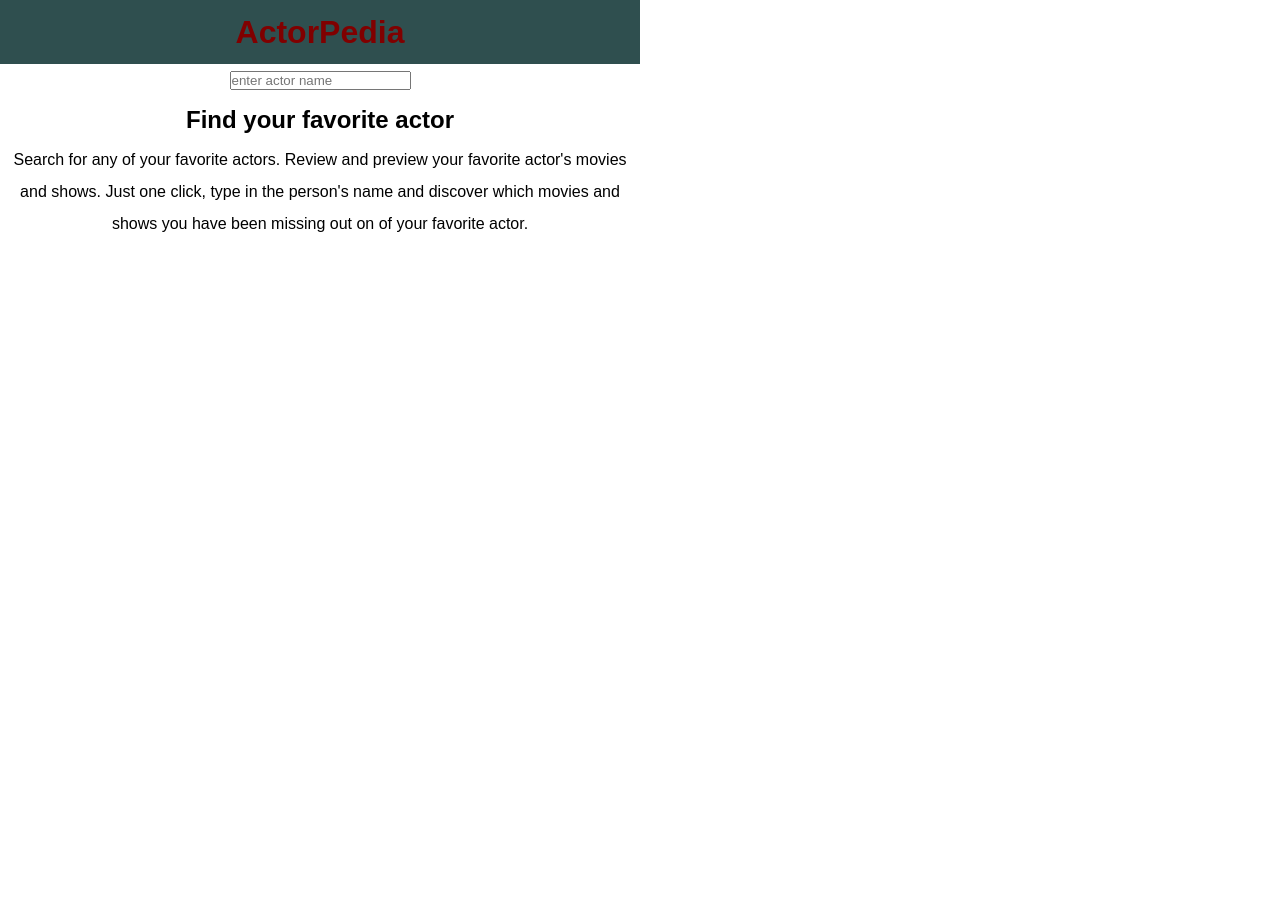
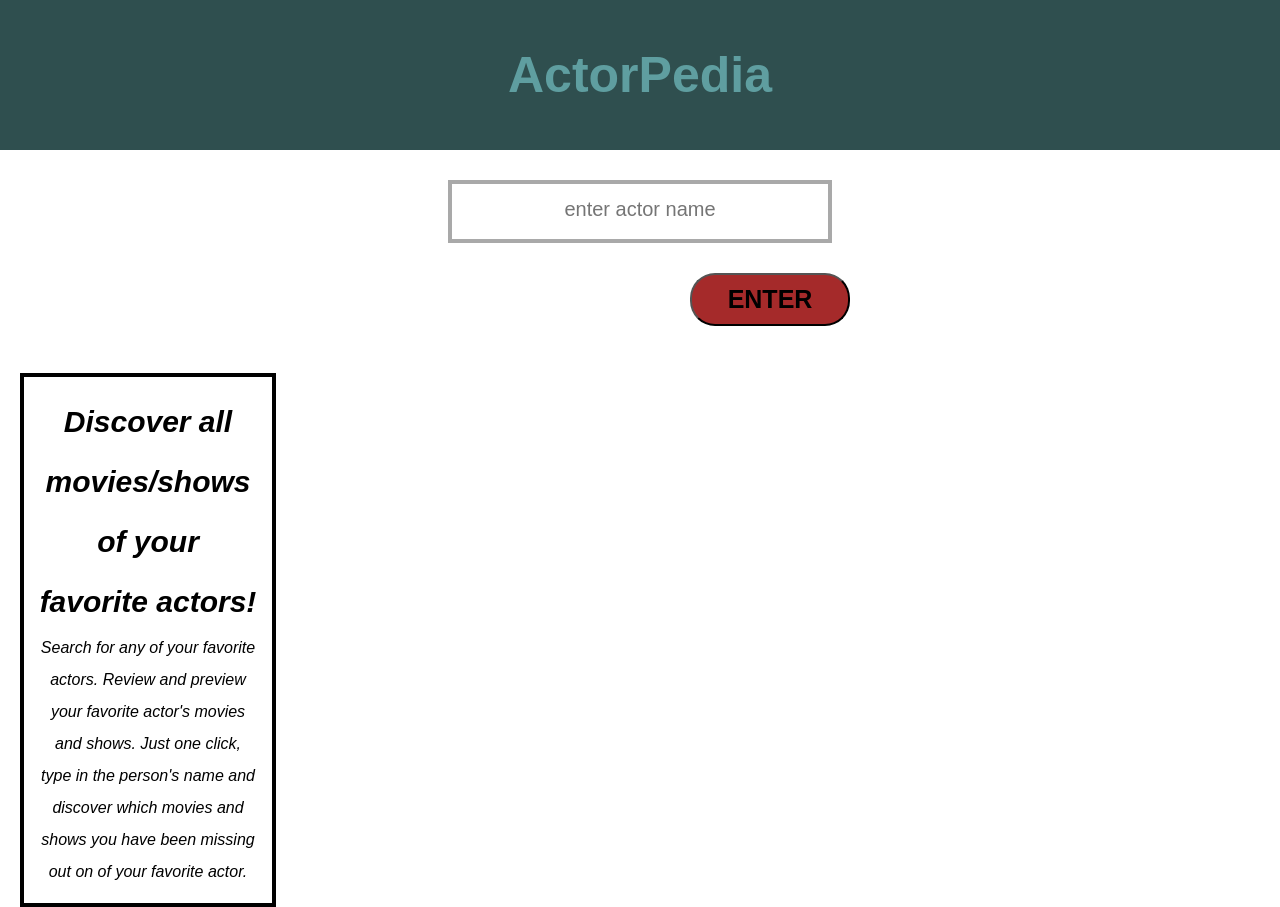
Before and after one commit to magicbt12/Group6Project1, a plain HTML site: page index.html in a window 1280 px wide. Before the commit the page ends 800 px from the top, so only its background shows below. Drawn offline with nearby package versions, Linux system fonts and the light colour scheme.

Commit message:
Added an enter button and disigned the input box (#6)

```diff
--- a/assets/styles.css
+++ b/assets/styles.css
@@ -5,11 +5,9 @@
 }
 
 body {
-
     font-family: Arial, Helvetica, sans-serif;
     line-height: 2;
-    width: 50%;
-
+    /* width: 50%; */
     text-align: center;
 }
 
@@ -17,3 +15,54 @@ header {
     color: maroon;
     background-color: darkslategray;
 }
+
+h1 {
+    line-height: 3;
+    color: cadetblue;
+    font-size: 50px;
+    font-weight: 600;
+
+}
+
+input {
+    width: 30%;
+    padding: 20px;
+    margin: 30px;
+    border: solid 4px darkgray;
+    position: relative;
+}
+
+input::placeholder {
+    text-align: center;
+    font-size: 20px;
+}
+
+
+aside {
+  width: 20%;
+  padding: 15px;
+  margin-left: 20px;
+  margin-top: 100px;
+  float: left;
+  font-style: italic;
+  border: solid 4px black;
+}
+
+h2 {
+    font-size: 30px;
+
+}
+
+button {
+    display: block;
+    position: absolute;
+    left: 690px;
+    width: 160px;
+    /* height: 50px; */
+    /* margin-bottom: 100px; */
+    padding: 10px;
+    border-radius: 25px;
+    font-size: 25px;
+    font-weight: bolder;
+    background-color: brown;
+}
--- a/index.html
+++ b/index.html
@@ -18,10 +18,11 @@
 
     <section>
         <input type="text" placeholder="enter actor name">
-        <p id="demo"></p>
+        <button>ENTER</button>
+        <!-- <p id="demo"></p>     -->
     </section>
     <aside>
-        <h2>Find your favorite actor</h2>
+        <h2>Discover all movies/shows of your favorite actors!</h2>
         <p>Search for any of your favorite actors.
            Review and preview your favorite actor's movies and shows.
            Just one click, type in the person's name and discover
```
